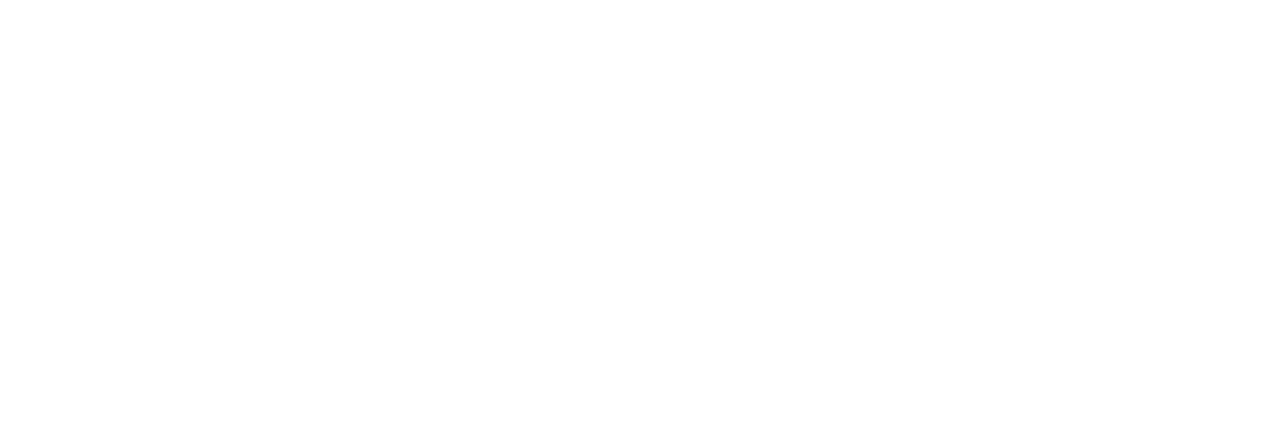
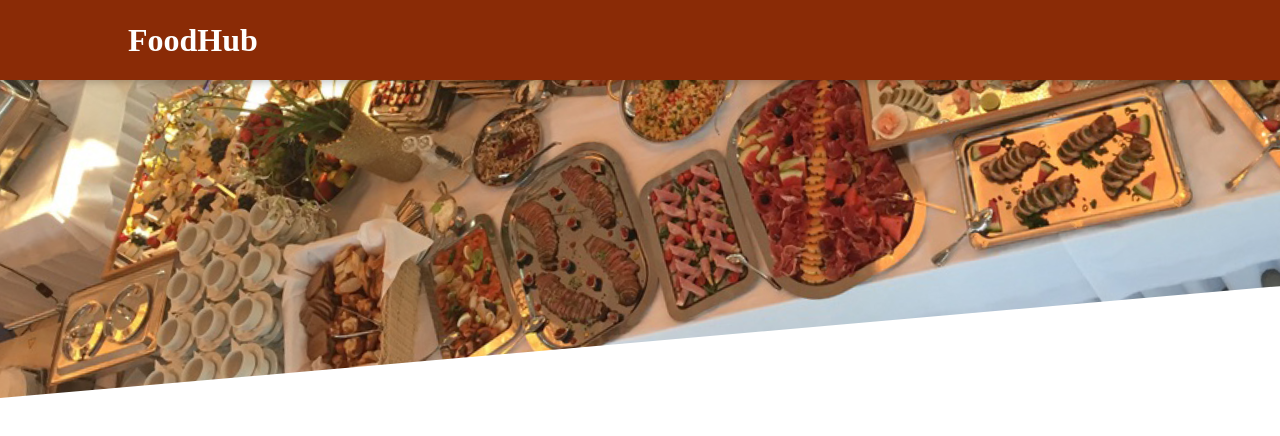
Before and after one commit to adarsh25t/React-food-cart, a React (Create React App) app: page / in a window 1280 px wide. Shown: the top 436 px of the page. Built offline with nearby package versions, Linux system fonts and the light colour scheme.

Commit message:
header section

```diff
--- a/src/App.js
+++ b/src/App.js
@@ -1,8 +1,11 @@
+import { Fragment } from "react";
+import Header from "./components/Layout/Header";
+
 function App() {
   return (
-    <div className="App">
-
-    </div>
+    <Fragment>
+      <Header/>
+    </Fragment>
   );
 }
 
--- /dev/null
+++ b/src/components/Layout/Header.js
@@ -0,0 +1,17 @@
+import { Fragment } from "react";
+import HeaderImg from "../../assets/meals.jpg";
+import classes from './Header.module.css';
+
+const Header = ()=>{
+    return(
+        <Fragment>
+            <header className={classes.header}>
+                <h1>FoodHub</h1>
+            </header>
+            <div className={classes['main-image']}>
+                <img src={HeaderImg} alt="" />
+            </div>
+        </Fragment>
+    )
+}
+export default Header;
--- /dev/null
+++ b/src/components/Layout/Header.module.css
@@ -0,0 +1,33 @@
+*{
+    padding: 0;
+    margin: 0;
+}
+.header {
+    position: fixed;
+    top: 0;
+    left: 0;
+    width: 100%;
+    height: 5rem;
+    background-color: #8a2b06;
+    color: white;
+    display: flex;
+    justify-content: space-between;
+    align-items: center;
+    padding: 0 10%;
+    box-shadow: 0 2px 8px rgba(0, 0, 0, 0.25);
+    z-index: 10;
+  }
+
+  .main-image {
+    width: 100%;
+    height: 25rem;
+    z-index: 0;
+    overflow: hidden;
+  }
+
+  .main-image img {
+    width: 110%;
+    height: 100%;
+    object-fit: cover;
+    transform: rotateZ(-5deg) translateY(-4rem) translateX(-1rem);
+  }
```
Also changed, not shown: src/assets/meals.jpg (added).
